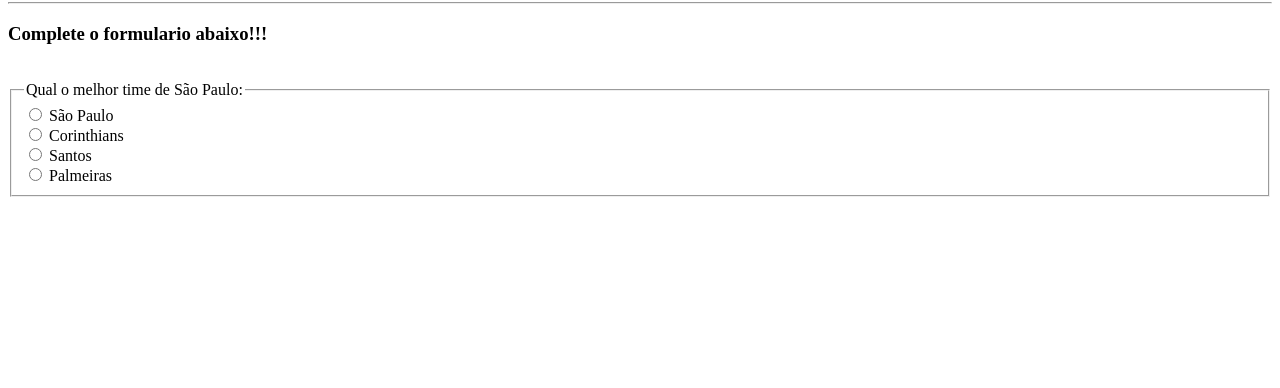
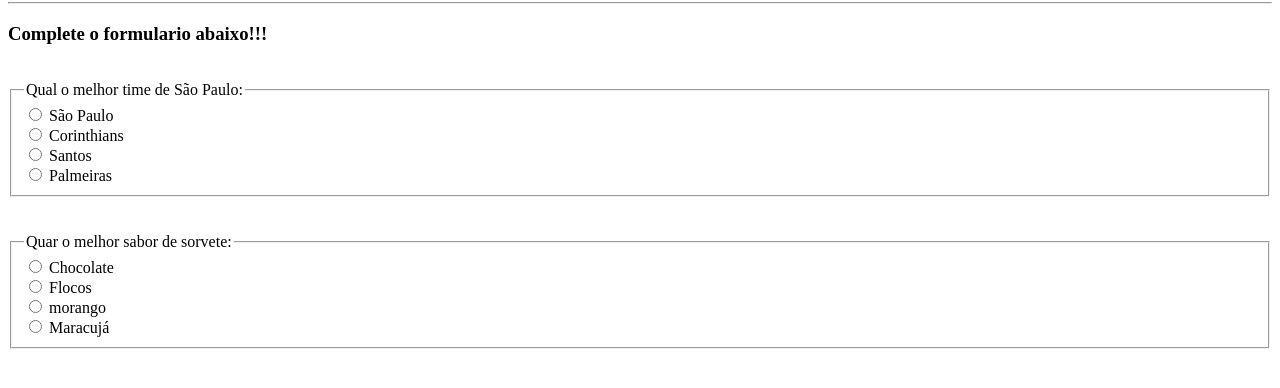
Before and after one commit to d4nkali/UNIESP_Front_End_p1, a plain HTML site: page index.html in a window 1280 px wide. Shown: the part 78-466 px from the top of the page. Drawn offline with Linux system fonts and the light colour scheme.

Commit message:
Segundo Formulario

```diff
--- a/index.html
+++ b/index.html
@@ -37,6 +37,27 @@
 
     </fieldset>
 
+    <br>
+    <br>
+
+    <fieldset>
+
+        <legend>Quar o melhor sabor de sorvete:</legend>
+        <input type="radio" id="chocolate" name="chocolate" value="5">
+        <label for="radio">Chocolate</label>
+        <br>
+        <input type="radio" id="flocos" name="flocos" value="6">
+        <label for="radio">Flocos</label>
+        <br>
+        <input type="radio" id="morango" name="morango" value="7">
+        <label for="radio">morango</label>
+        <br>
+        <input type="radio" id="maracuja" name="maracuja" value="8">
+        <label for="radio">Maracujá</label>
+        <br>
+
+    </fieldset>
+
     </form>
 
 </body>
```
